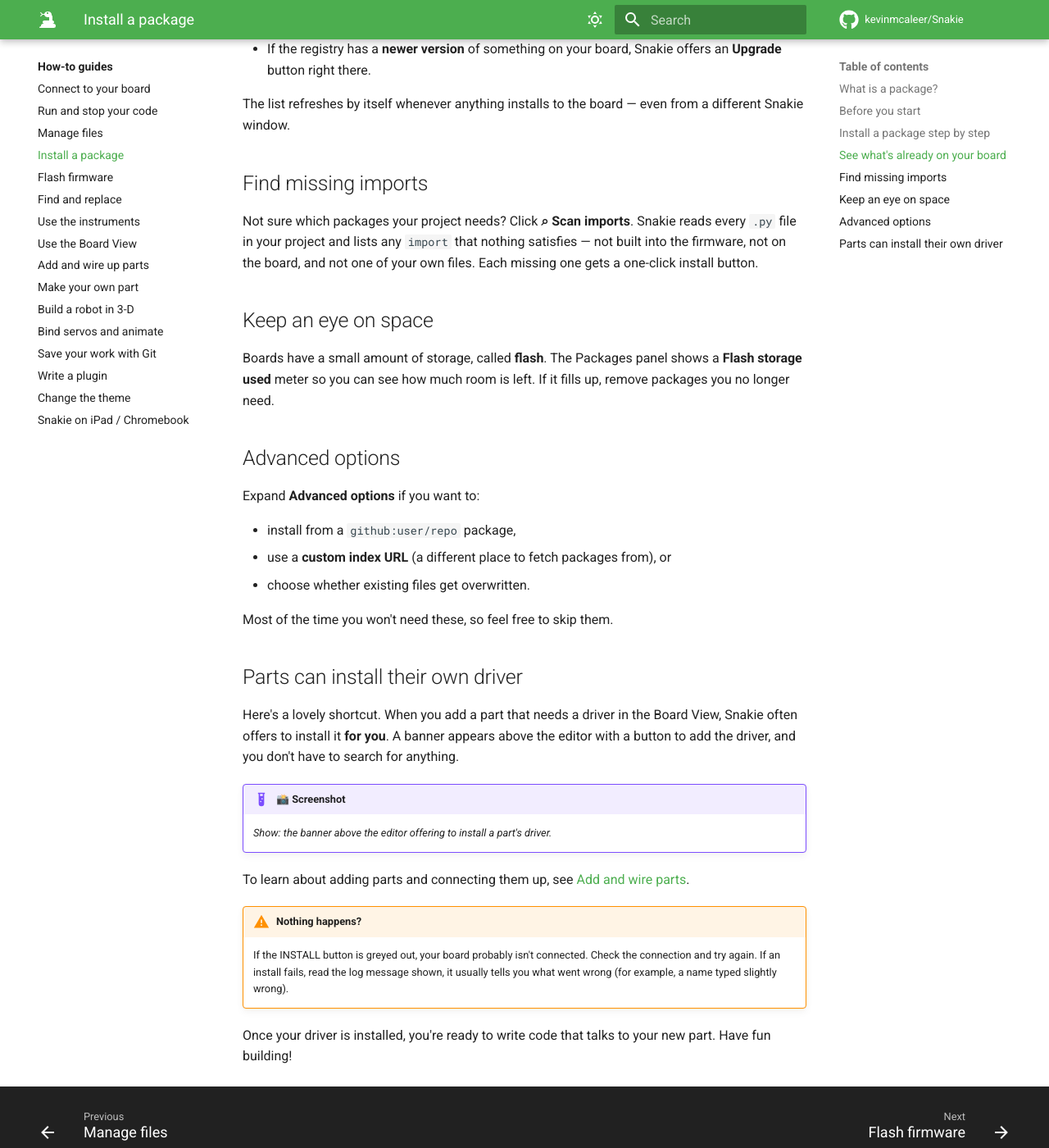
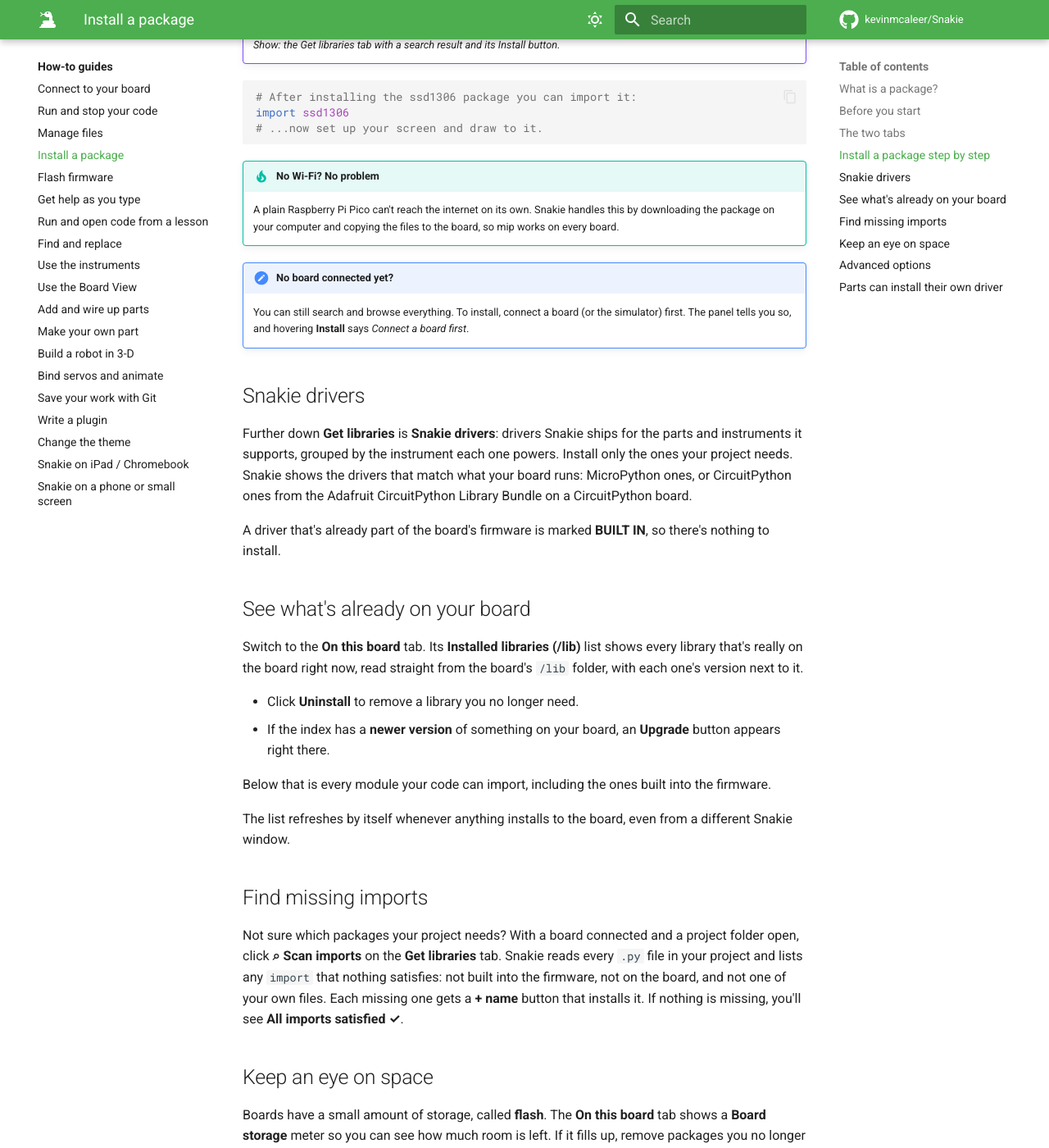
Before and after one commit to kevinmcaleer/snakie-docs, an MkDocs documentation site: the page built from docs/guides/install-packages.md, in a window 1280 px wide and 1400 px high, scrolled down 1680 px. Shown: the whole window at 82% size. Built offline with MkDocs 1.6.1 and Material for MkDocs 9.7.7, drawn with Linux system fonts in a browser that asks for light colours; comment, search, counter and statistics services are not loaded; some of the changed text lies outside the part shown.

Commit message:
docs: catch up with Snakie 0.92 — Get libraries, starter program, phones, editor help, lessons
- Install a package: the Get libraries / On this board tabs, Snakie drivers,
  and the Drivers chip in Code (replaces the old ON BOARD list and banner)
- First steps: the starter main.py, side panels in every workspace, What's new
- New: Use Snakie on a phone or small screen (sheet, drawers, Electronics
  and Build on a phone, press and hold a part)
- New: Get help as you type (autocomplete, keywords, hover help, Go to
  Definition, code and board pin link, MicroPython/CircuitPython switch)
- New: Run and open code from a lesson (play button, Open in Snakie on web
  and desktop)
- Simulator: CircuitPython code runs too

Co-Authored-By: Claude Opus 5.5 <noreply@anthropic.com>
Claude-Session: https://claude.ai/code/session_01PQC6xjdj2BCR2xuCZNLhSL

````diff
--- a/docs/guides/install-packages.md
+++ b/docs/guides/install-packages.md
@@ -19,17 +19,28 @@ You need a connected board — a real one **or the simulator**. If you haven't d
     The Packages panel works on the desktop app, on real boards connected over
     USB in the [web app](../get-started/web.md), and on the built-in simulator.
 
+## The two tabs
+
+Open the **Packages** panel from the activity bar on the left edge. It has two tabs, named for what you're there to do:
+
+| Tab | What's in it |
+| --- | --- |
+| **Get libraries** | Everything you can **add** to your board: the package search, the **Popular libraries** list, **⌕ Scan imports**, and **Snakie drivers** (Snakie's own drivers for the parts and instruments it knows). |
+| **On this board** | Everything that's **already there**: how full the board is, the libraries you've installed (with **Uninstall** and **Upgrade**), and every module your code can import. |
+
+You can start an install, switch tab to look at something, and come back. The install keeps going.
+
 ## Install a package step by step
 
-1. Open the **Packages** panel from the activity bar on the left edge.
-2. Type the package name into the **search box**, for example `ssd1306`.
-3. Find it in the **REGISTRY** list of results.
-4. Click **INSTALL** next to it.
+1. Open the **Packages** panel and stay on the **Get libraries** tab.
+2. Type the package name into the **Search packages…** box, for example `ssd1306`, and press **Search**.
+3. Find it in the **Search results** list. (Before you search, the list shows **Popular libraries** instead.)
+4. Click **Install** on its row.
 
-Snakie runs mip on your board and shows you a live log of what's happening. When it finishes, the package appears in the **INSTALLED** list, and you can `import` it in your code straight away.
+Snakie runs mip on your board and shows you a live log of what's happening. When it finishes, the row says **INSTALLED**, the library shows up on the **On this board** tab, and you can `import` it in your code straight away.
 
 !!! example "📸 Screenshot"
-    _Show: the Packages panel with a search result and its INSTALL button, plus the INSTALLED list below._
+    _Show: the Get libraries tab with a search result and its Install button._
 
 ```python
 # After installing the ssd1306 package you can import it:
@@ -40,22 +51,33 @@ import ssd1306
 !!! tip "No Wi-Fi? No problem"
     A plain Raspberry Pi Pico can't reach the internet on its own. Snakie handles this by downloading the package on your computer and copying the files to the board, so mip works on every board.
 
+!!! note "No board connected yet?"
+    You can still search and browse everything. To install, connect a board (or the simulator) first. The panel tells you so, and hovering **Install** says *Connect a board first*.
+
+## Snakie drivers
+
+Further down **Get libraries** is **Snakie drivers**: drivers Snakie ships for the parts and instruments it supports, grouped by the instrument each one powers. Install only the ones your project needs. Snakie shows the drivers that match what your board runs: MicroPython ones, or CircuitPython ones from the Adafruit CircuitPython Library Bundle on a CircuitPython board.
+
+A driver that's already part of the board's firmware is marked **BUILT IN**, so there's nothing to install.
+
 ## See what's already on your board
 
-The panel's **ON BOARD (/lib)** list shows every package that's really installed on the board right now — read straight from the board's `/lib` folder, with each package's version next to it.
+Switch to the **On this board** tab. Its **Installed libraries (/lib)** list shows every library that's really on the board right now, read straight from the board's `/lib` folder, with each one's version next to it.
 
-- Click **Uninstall** to remove a package you no longer need.
-- If the registry has a **newer version** of something on your board, Snakie offers an **Upgrade** button right there.
+- Click **Uninstall** to remove a library you no longer need.
+- If the index has a **newer version** of something on your board, an **Upgrade** button appears right there.
 
-The list refreshes by itself whenever anything installs to the board — even from a different Snakie window.
+Below that is every module your code can import, including the ones built into the firmware.
+
+The list refreshes by itself whenever anything installs to the board, even from a different Snakie window.
 
 ## Find missing imports
 
-Not sure which packages your project needs? Click **⌕ Scan imports**. Snakie reads every `.py` file in your project and lists any `import` that nothing satisfies — not built into the firmware, not on the board, and not one of your own files. Each missing one gets a one-click install button.
+Not sure which packages your project needs? With a board connected and a project folder open, click **⌕ Scan imports** on the **Get libraries** tab. Snakie reads every `.py` file in your project and lists any `import` that nothing satisfies: not built into the firmware, not on the board, and not one of your own files. Each missing one gets a **+ name** button that installs it. If nothing is missing, you'll see **All imports satisfied ✓**.
 
 ## Keep an eye on space
 
-Boards have a small amount of storage, called **flash**. The Packages panel shows a **Flash storage used** meter so you can see how much room is left. If it fills up, remove packages you no longer need.
+Boards have a small amount of storage, called **flash**. The **On this board** tab shows a **Board storage** meter so you can see how much room is left. If it fills up, remove packages you no longer need.
 
 ## Advanced options
 
@@ -69,14 +91,16 @@ Most of the time you won't need these, so feel free to skip them.
 
 ## Parts can install their own driver
 
-Here's a lovely shortcut. When you add a part that needs a driver in the Board View, Snakie often offers to install it **for you**. A banner appears above the editor with a button to add the driver, and you don't have to search for anything.
+Here's a lovely shortcut. When a part in your project needs a driver, an amber **Drivers** chip appears beside **Find** in the Code workspace. Tap it and a card opens over your code listing each driver, with **Install drivers** and **Show parts**. You don't have to search for anything.
+
+If no board is connected when you press **Install drivers**, Snakie asks you to connect one and installs the drivers as soon as the board arrives.
 
 !!! example "📸 Screenshot"
-    _Show: the banner above the editor offering to install a part's driver._
+    _Show: the amber Drivers chip beside Find, with its card open over the code._
 
 To learn about adding parts and connecting them up, see [Add and wire parts](../guides/add-and-wire-parts.md).
 
-!!! warning "Nothing happens?"
-    If the INSTALL button is greyed out, your board probably isn't connected. Check the connection and try again. If an install fails, read the log message shown, it usually tells you what went wrong (for example, a name typed slightly wrong).
+!!! warning "Install didn't work?"
+    If an install fails, the row's button changes to **RETRY**. Read the log message shown first: it usually tells you what went wrong (for example, a name typed slightly wrong).
 
 Once your driver is installed, you're ready to write code that talks to your new part. Have fun building!
--- a/mkdocs.yml
+++ b/mkdocs.yml
@@ -111,6 +111,8 @@ nav:
       - Manage files: guides/manage-files.md
       - Install a package: guides/install-packages.md
       - Flash firmware: guides/flash-firmware.md
+      - Get help as you type: guides/code-help.md
+      - Run and open code from a lesson: guides/open-from-a-lesson.md
       - Find and replace: guides/find-replace.md
       - Use the instruments: guides/instruments.md
       - Use the Board View: guides/board-view.md
@@ -122,6 +124,7 @@ nav:
       - Write a plugin: guides/write-a-plugin.md
       - Change the theme: guides/themes.md
       - Snakie on iPad / Chromebook: guides/ipad-chromebook.md
+      - Snakie on a phone or small screen: guides/small-screens.md
   - Reference:
       - reference/index.md
       - Keyboard shortcuts: reference/shortcuts.md
````
Also changed, not shown: docs/explanation/simulator.md (+6 -0 lines), docs/get-started/first-steps.md (+15 -1 lines), docs/guides/code-help.md (added, +71 -0 lines), docs/guides/index.md (+4 -0 lines), docs/guides/ipad-chromebook.md (+1 -0 lines), docs/guides/open-from-a-lesson.md (added, +36 -0 lines), docs/guides/small-screens.md (added, +61 -0 lines).
